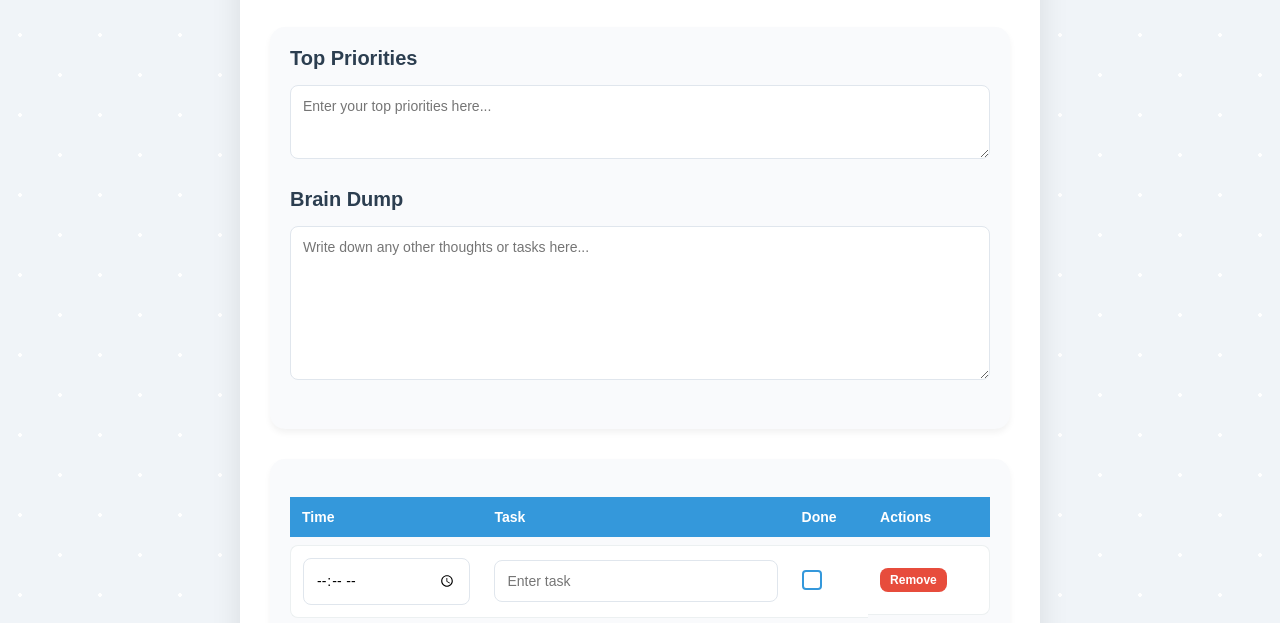
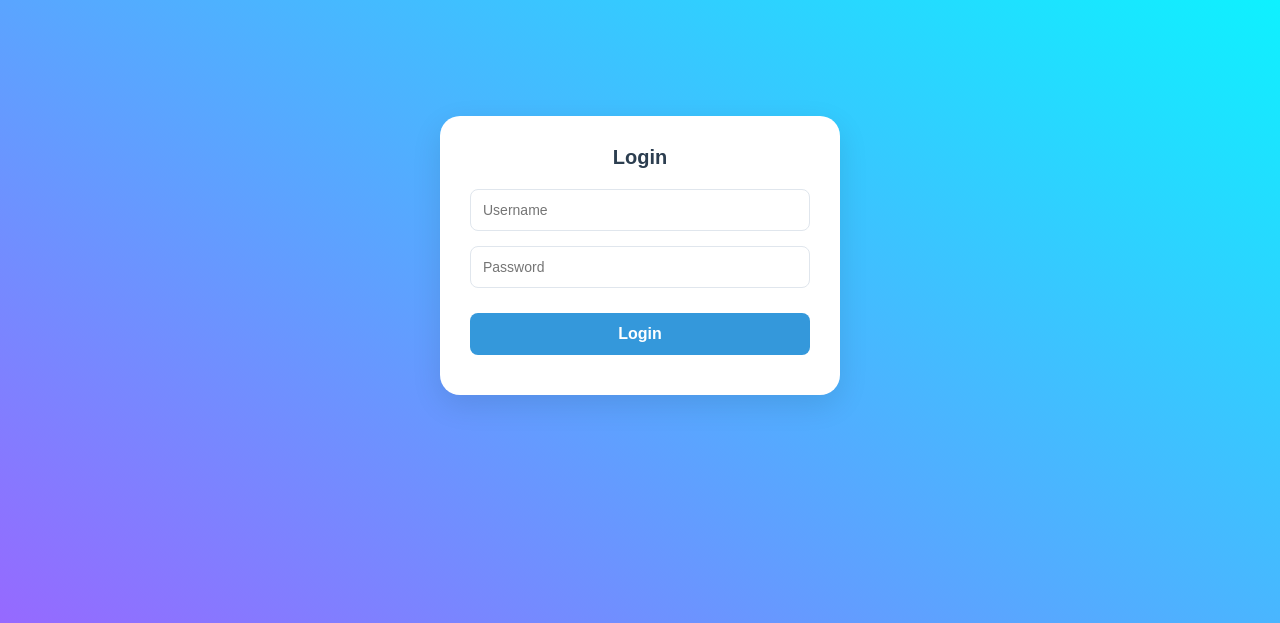
Before and after one commit to Veasnasom02/dailytimeboxwebapp, a plain HTML site: page index.html in a window 1280 px wide. Shown: the part 145-768 px from the top of the page. Drawn offline with Linux system fonts and the light colour scheme.

Commit message:
Update index.html

```diff
--- a/index.html
+++ b/index.html
@@ -7,7 +7,17 @@
   <link rel="stylesheet" href="styles.css">
 </head>
 <body>
-  <div class="planner-container">
+  <div id="login-overlay">
+    <form id="login-form">
+      <h2>Login</h2>
+      <input type="text" id="username" placeholder="Username" required>
+      <input type="password" id="password" placeholder="Password" required>
+      <button type="submit" class="btn btn-primary">Login</button>
+    </form>
+  </div>
+
+  <div class="planner-container" style="display: none;">
+
     <div class="header">
       <h1 id="title">Daily Timeboxing Planner</h1>
       <div class="date-section">
```
